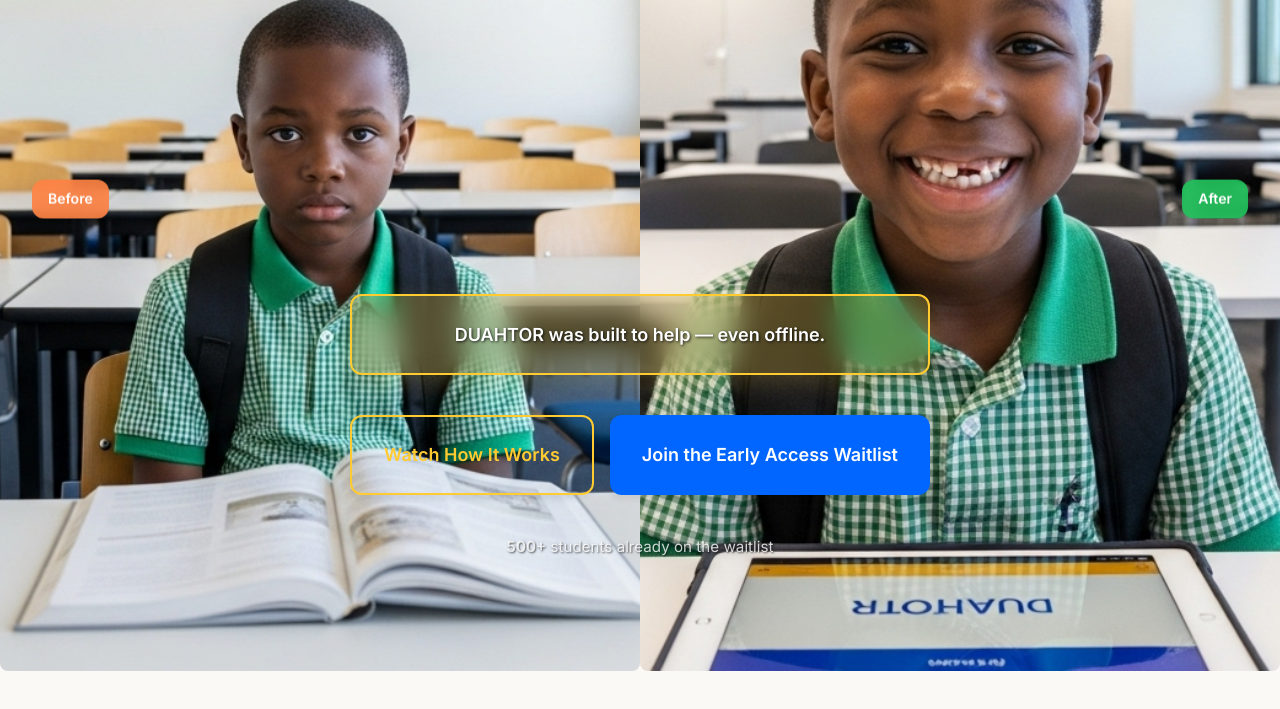
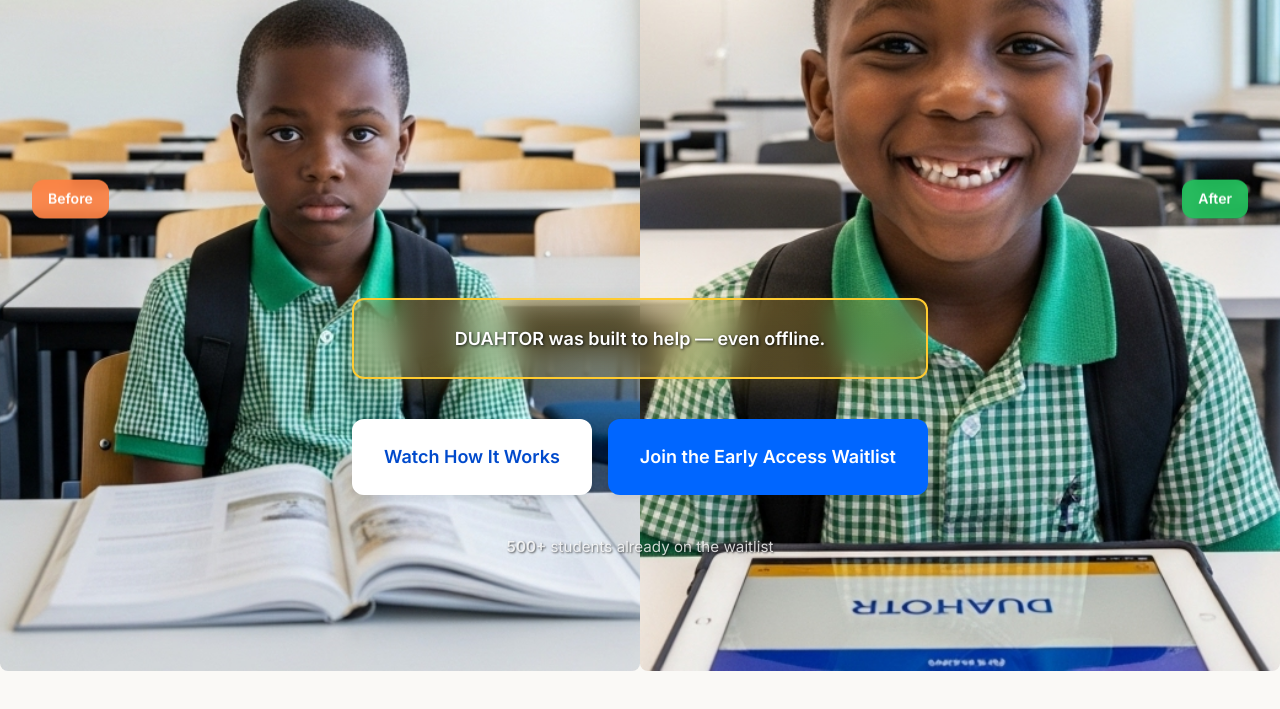
Before and after one commit to NaijaB0T/duahtor, an Astro site: page / in a window 1280 px wide. Shown: the part 353-1062 px from the top of the page. Built offline with nearby package versions, Linux system fonts and the light colour scheme; Astro itself is replaced by a stand-in of ours.

Commit message:
Style: Update secondary button to white background and dark text
Change the secondary button's background from transparent to white and its text color from yellow to dark blue for improved visual contrast and consistency.

```diff
--- a/src/styles/global.css
+++ b/src/styles/global.css
@@ -262,9 +262,8 @@ hr {
 }
 
 .btn-secondary {
-  background-color: transparent;
-  color: var(--color-maize-yellow);
-  border: 2px solid var(--color-maize-yellow);
+  background-color: var(--color-pure-white);
+  color: var(--color-prussian-blue-dark);
   box-shadow: var(--shadow-md);
 }
 
```
